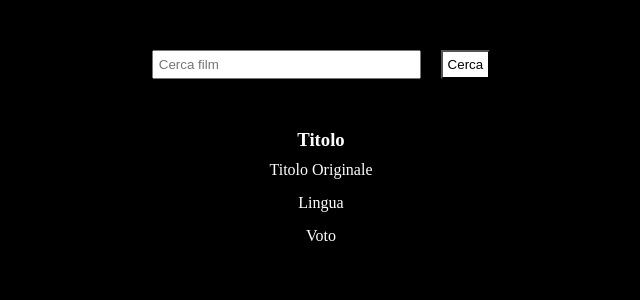
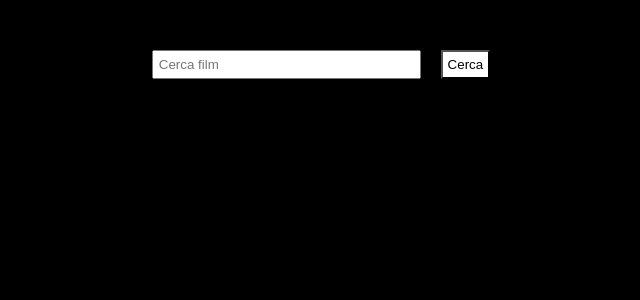
Before and after one commit to mdeias/vue-boolflix, a Vue app: page / in a window 1280 px wide. Shown: the top 300 px of the page, without its empty margins (319-959 px from the left). Built offline with nearby package versions, Linux system fonts and the light colour scheme.

Commit message:
creazione elemento card

```diff
--- /dev/null
+++ b/src/components/Card.vue
@@ -0,0 +1,37 @@
+<template>
+  <div class="card">
+         <h3>{{titolo}}</h3>
+         <p>{{titoloOriginale}}</p>
+         <p>{{lingua}}</p>
+         <p>{{giudizio}}</p>
+     </div>
+</template>
+
+<script>
+
+export default {
+    name: 'Card',
+    props:{
+        titolo: String,
+        titoloOriginale: String,
+        lingua: String,
+        giudizio: String
+    }
+
+}
+
+</script>
+
+<style lang="scss">
+@import '../assets/style/general.scss';
+@import '../assets/style/utilities.scss';
+@import '../assets/style/mix.scss';
+
+.card{
+    @include center();
+    flex-direction: column;
+    p{
+        margin: 10px 0px 5px 0px;
+    }
+}
+</style>
--- a/src/components/Main.vue
+++ b/src/components/Main.vue
@@ -1,20 +1,25 @@
 <template>
   <main class="contenitore">
-     <div class="card">
-         <h3>Titolo</h3>
-         <p>Titolo Originale</p>
-         <p>Lingua</p>
-         <p>Voto</p>
-     </div>
+     <Card
+     :titolo="filmDaStampare.title"
+     :titoloOriginale="filmDaStampare.original_title"
+     :lingua="filmDaStampare.original_language"
+     :giudizio="filmDaStampare.vote_average"
+     />
   </main>
 </template>
 
 <script>
 // import axios from 'axios';
+import Card from './Card.vue'
 
 export default {
 
     name: 'Main',
+
+    components:{
+        Card
+    },
 
     props:{
         filmDaStampare: Object
@@ -33,13 +38,8 @@ export default {
 
 main{
     @include center();
-    .card{
-        @include center();
-        flex-direction: column;
-        p{
-            margin: 10px 0px 5px 0px;
-        }
-    }
+
+
 }
 
 </style>
```
